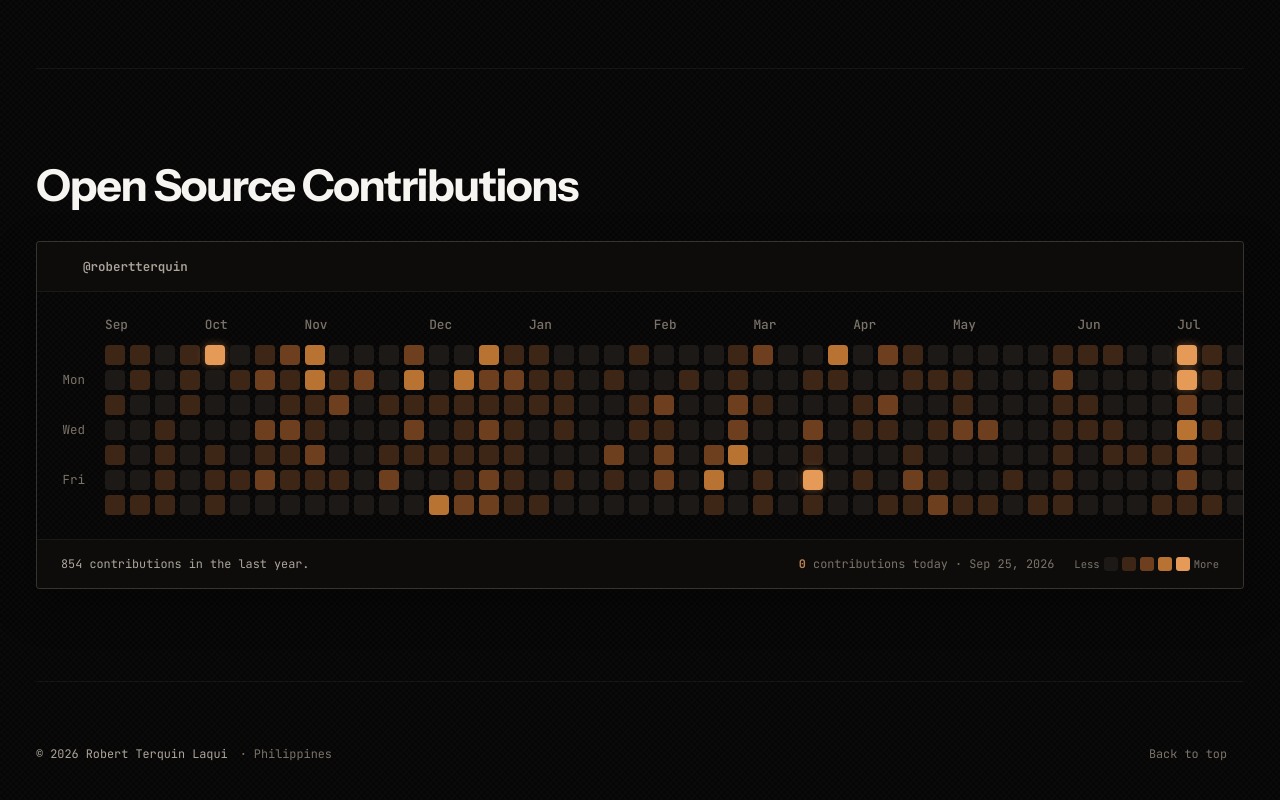
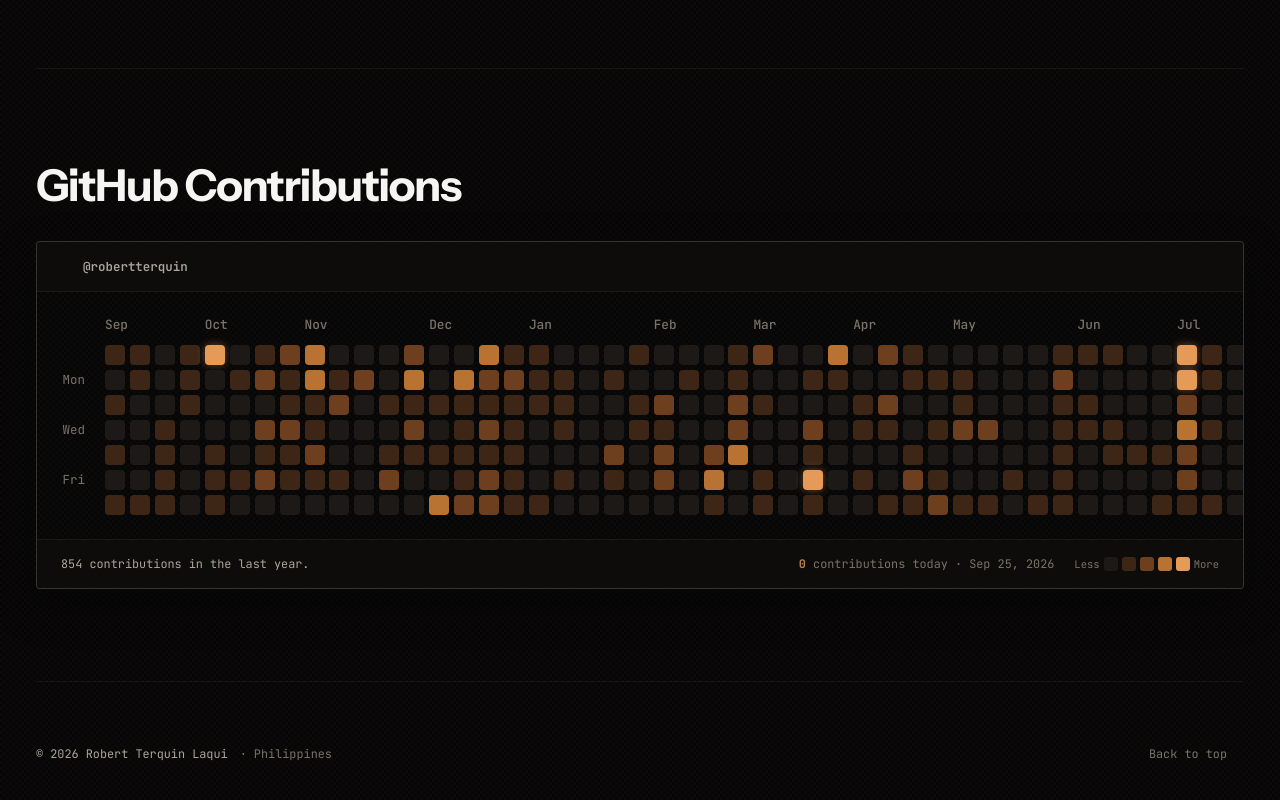
Before and after one commit to robertterquin/personal-portfolio, a React (Vite) app: page / in a window 1280 px wide. Shown: the part 3130-3930 px from the top of the page. Built offline with nearby package versions, Linux system fonts and the light colour scheme; no server answers; some icons are missing.

Commit message:
style: rename section heading to GitHub Contributions

```diff
--- a/src/components/GithubActivity.tsx
+++ b/src/components/GithubActivity.tsx
@@ -156,7 +156,7 @@ export const GithubActivity: React.FC = () => {
         }}
       >
         <div className="activity-title-col">
-          <h2 className="section-title">Open Source Contributions</h2>
+          <h2 className="section-title">GitHub Contributions</h2>
         </div>
       </motion.div>
 
```
